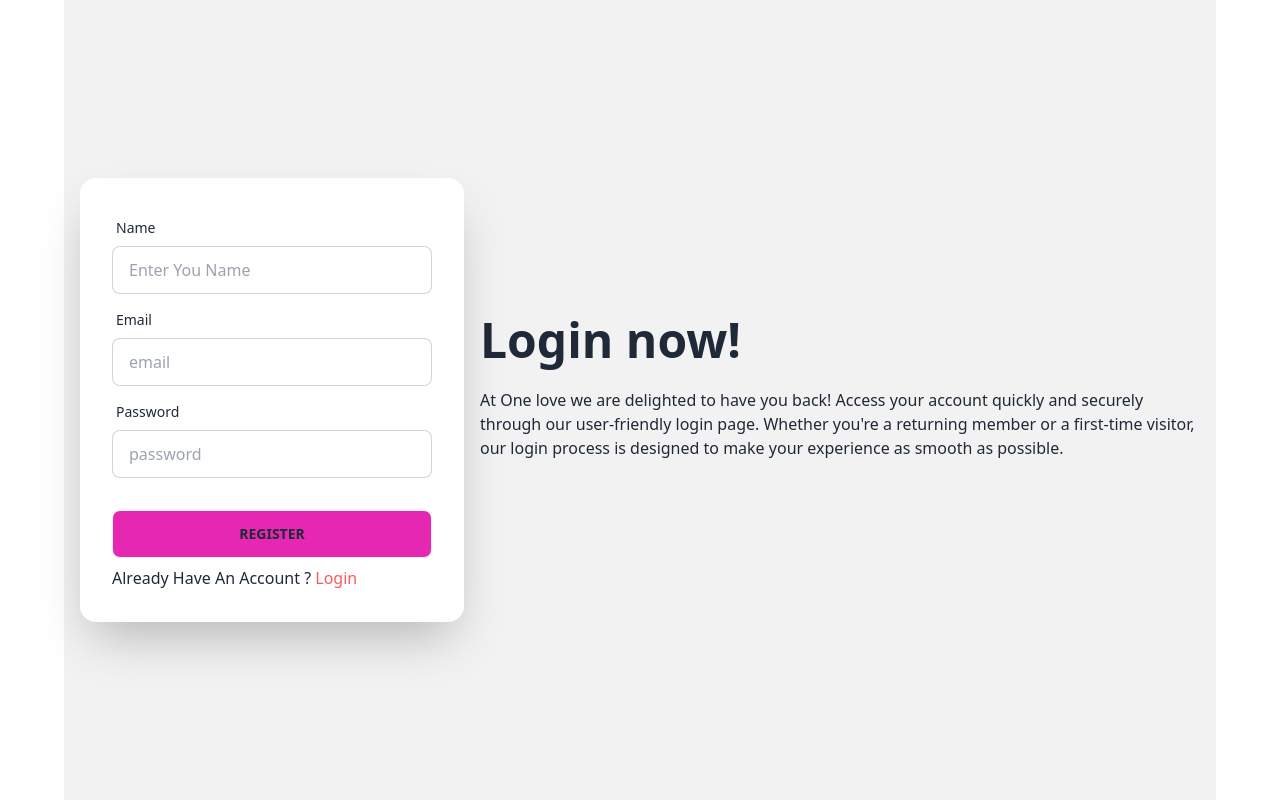
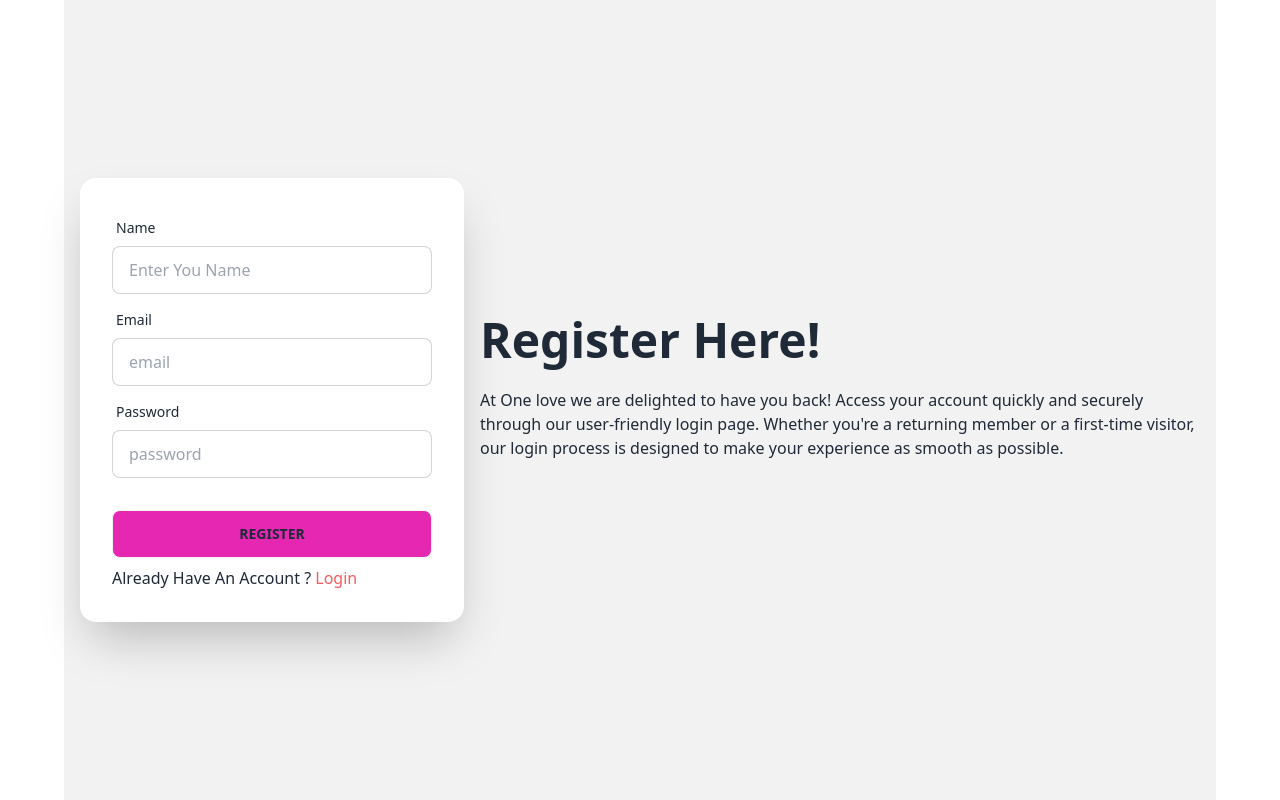
Before and after one commit to Yeasin7772/event-management-09, a React (Vite) app: page /register in a window 1280 px wide. Built offline with nearby package versions, Linux system fonts and the light colour scheme; no server answers.

Commit message:
Answer to the questions readme in file

```diff
--- a/src/Pages/Login/Login.jsx
+++ b/src/Pages/Login/Login.jsx
@@ -70,7 +70,7 @@
                         </div>
 
                         <div className="">
-                            <button onClick={() => googleLogin()} className="btn w-full">
+                            <button  onClick={() => googleLogin()} className="btn w-full">
                                 <FaGoogle className="text-blue-700"></FaGoogle>
                                 Login with Google
                             </button>
--- a/src/Pages/Register/Register.jsx
+++ b/src/Pages/Register/Register.jsx
@@ -51,7 +51,7 @@
             <div className="hero min-h-screen bg-base-200">
                 <div className="hero-content flex-col lg:flex-row-reverse">
                     <div className="text-center lg:text-left">
-                        <h1 className="text-5xl font-bold">Login now!</h1>
+                        <h1 className="text-5xl font-bold">Register Here!</h1>
                         <p className="py-6">At One love we are delighted to have you back! Access your account quickly and securely through our user-friendly login page. Whether you're a returning member or a first-time visitor, our login process is designed to make your experience as smooth as possible.</p>
                     </div>
                     <div className="card flex-shrink-0 w-full max-w-sm shadow-2xl bg-base-100">
```
Also changed, not shown: 2 other files (tests, documents, lock files or other folders).
